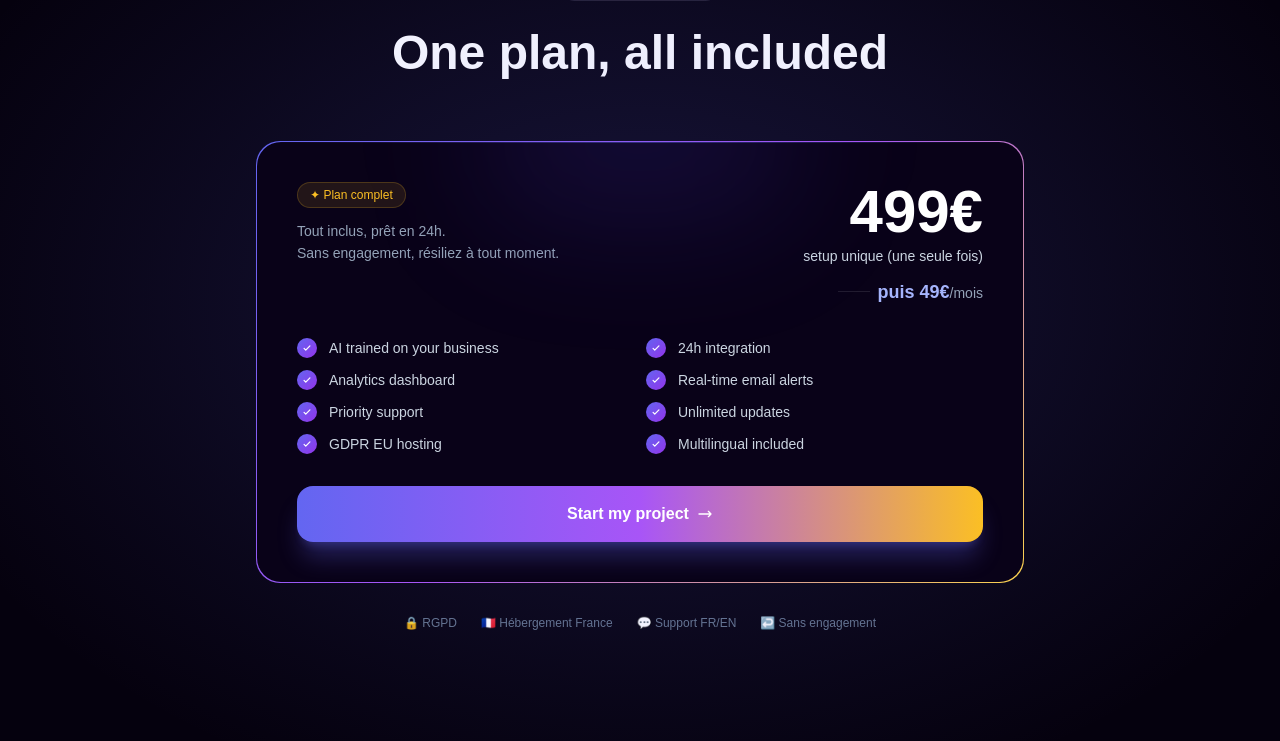
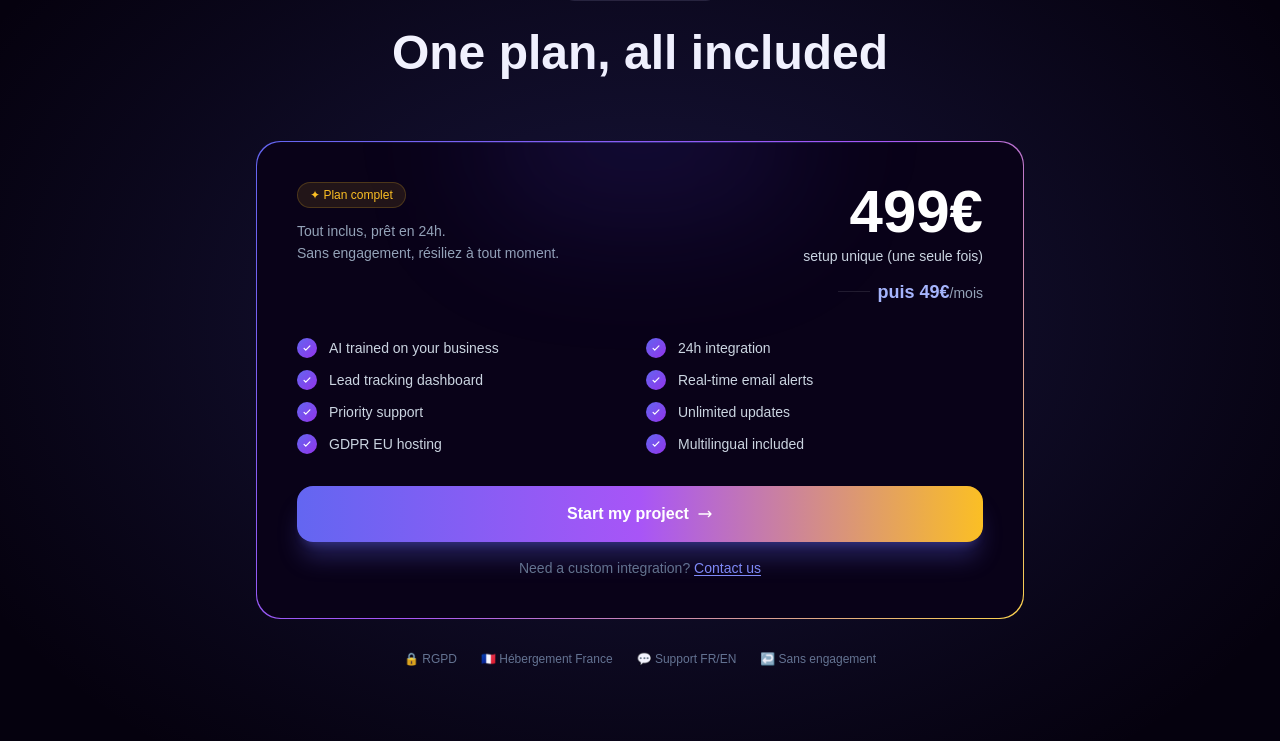
Before and after one commit to RxtroFlyzz/ai-assistant-backend-clean, a Next.js app in the folder replai-landing/: page / in a window 1280 px wide. Shown: the part 2658-3399 px from the top of the page. Built offline with nearby package versions, Linux system fonts and the light colour scheme; a web font is replaced by a local one.

Commit message:
feat: pricing custom request + dashboard mobile + stats counters

```diff
--- a/replai-landing/app/components/Pricing.tsx
+++ b/replai-landing/app/components/Pricing.tsx
@@ -74,9 +74,8 @@ export default function Pricing() {
                 </p>
               </div>
 
-              {/* Right: price display — 499€ is the HERO price */}
+              {/* Right: price display */}
               <div className="sm:text-right flex-shrink-0">
-                {/* One-time setup — hero price */}
                 <div className="flex sm:justify-end items-baseline gap-1.5">
                   <span className="font-display font-bold text-5xl sm:text-6xl text-white leading-none">
                     499€
@@ -85,8 +84,6 @@ export default function Pricing() {
                 <div className="text-sm font-medium text-slate-300 mt-1">
                   setup unique (une seule fois)
                 </div>
-
-                {/* Monthly — secondary */}
                 <div className="mt-3 flex sm:justify-end items-center gap-2">
                   <div className="h-px w-8 bg-white/10" />
                   <span className="text-lg font-semibold text-indigo-300">
@@ -132,6 +129,17 @@ export default function Pricing() {
                 <path strokeLinecap="round" strokeLinejoin="round" strokeWidth={2} d="M17 8l4 4m0 0l-4 4m4-4H3" />
               </svg>
             </motion.a>
+
+            {/* Requête sur mesure */}
+            <p className="text-center text-sm text-slate-500 mt-4">
+              {t("price.custom.pre")}{" "}
+              <a
+                href="mailto:contact@gianluca-ai.fr"
+                className="text-indigo-400 hover:text-indigo-300 underline underline-offset-2 transition-colors duration-150"
+              >
+                {t("price.custom.link")}
+              </a>
+            </p>
           </div>
         </motion.div>
 
--- a/replai-landing/app/context/LangContext.tsx
+++ b/replai-landing/app/context/LangContext.tsx
@@ -97,10 +97,10 @@ export const translations: Record<string, Record<Lang, string>> = {
     fr: "Recevez chaque nouveau contact directement dans votre boîte mail.",
     en: "Receive every new lead directly in your inbox.",
   },
-  "feat.dashboard.title": { fr: "Dashboard analytique", en: "Analytics dashboard" },
+  "feat.dashboard.title": { fr: "Dashboard de suivi des leads", en: "Lead tracking dashboard" },
   "feat.dashboard.desc": {
-    fr: "Suivez conversations, leads et performances en temps réel.",
-    en: "Track conversations, leads and performance in real time.",
+    fr: "Suivez conversations et leads en temps réel.",
+    en: "Track conversations and leads in real time.",
   },
   "feat.multi.title": { fr: "Multilingue automatique", en: "Auto multilingual" },
   "feat.multi.desc": {
@@ -129,13 +129,15 @@ export const translations: Record<string, Record<Lang, string>> = {
   },
   "price.f1": { fr: "IA formée sur votre activité", en: "AI trained on your business" },
   "price.f2": { fr: "Intégration en 24h", en: "24h integration" },
-  "price.f3": { fr: "Dashboard analytics", en: "Analytics dashboard" },
+  "price.f3": { fr: "Dashboard de suivi des leads", en: "Lead tracking dashboard" },
   "price.f4": { fr: "Alertes email en temps réel", en: "Real-time email alerts" },
   "price.f5": { fr: "Support prioritaire", en: "Priority support" },
   "price.f6": { fr: "Mises à jour illimitées", en: "Unlimited updates" },
   "price.f7": { fr: "Hébergement RGPD EU", en: "GDPR EU hosting" },
   "price.f8": { fr: "Multilingue inclus", en: "Multilingual included" },
   "price.cta": { fr: "Démarrer mon projet", en: "Start my project" },
+  "price.custom.pre": { fr: "Besoin d'une intégration spécifique ?", en: "Need a custom integration?" },
+  "price.custom.link": { fr: "Contactez-nous", en: "Contact us" },
 
   // CTA
   "cta.title": { fr: "Prêt à ne plus manquer aucun client ?", en: "Ready to never miss a client again?" },
```
